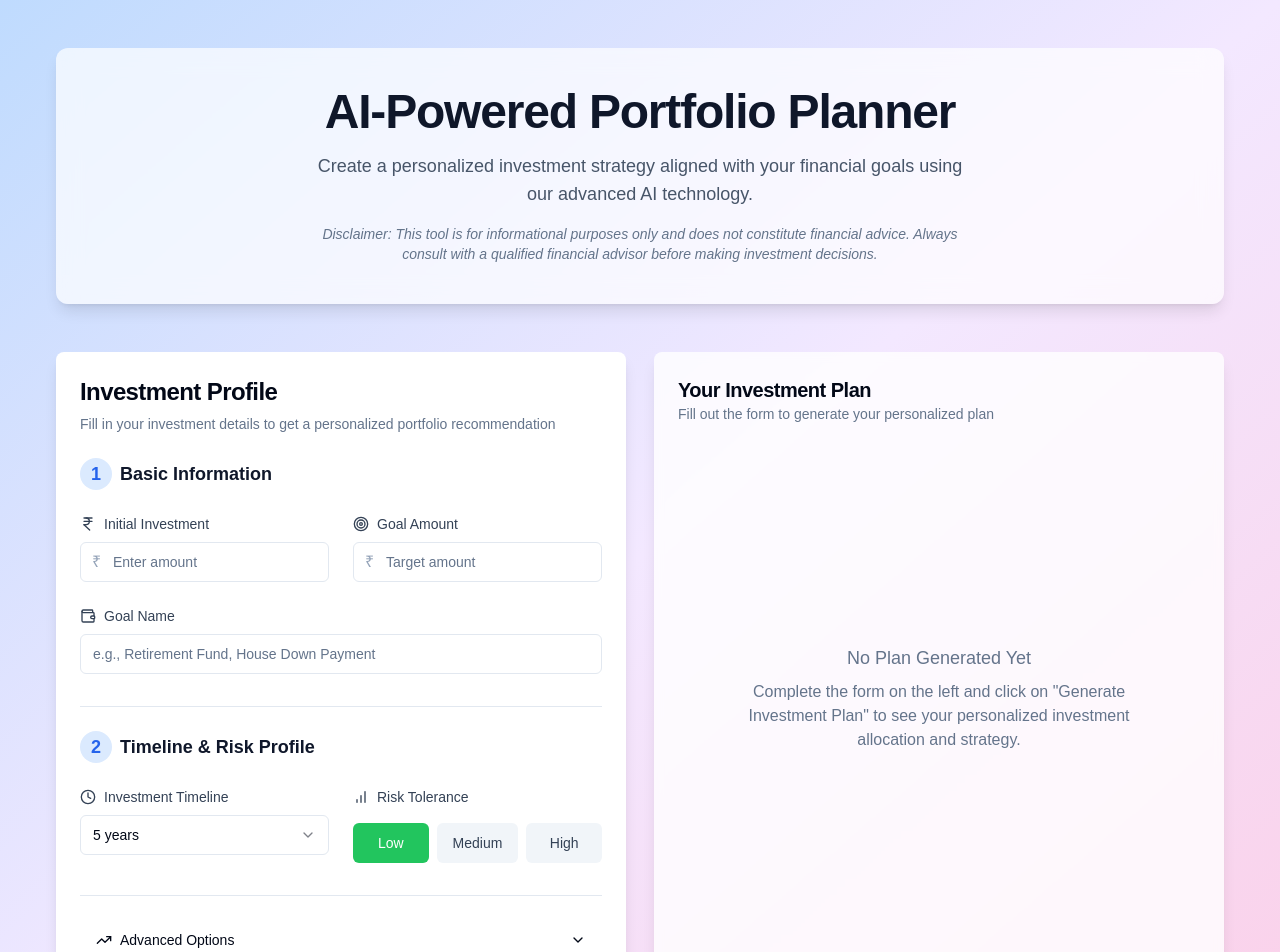
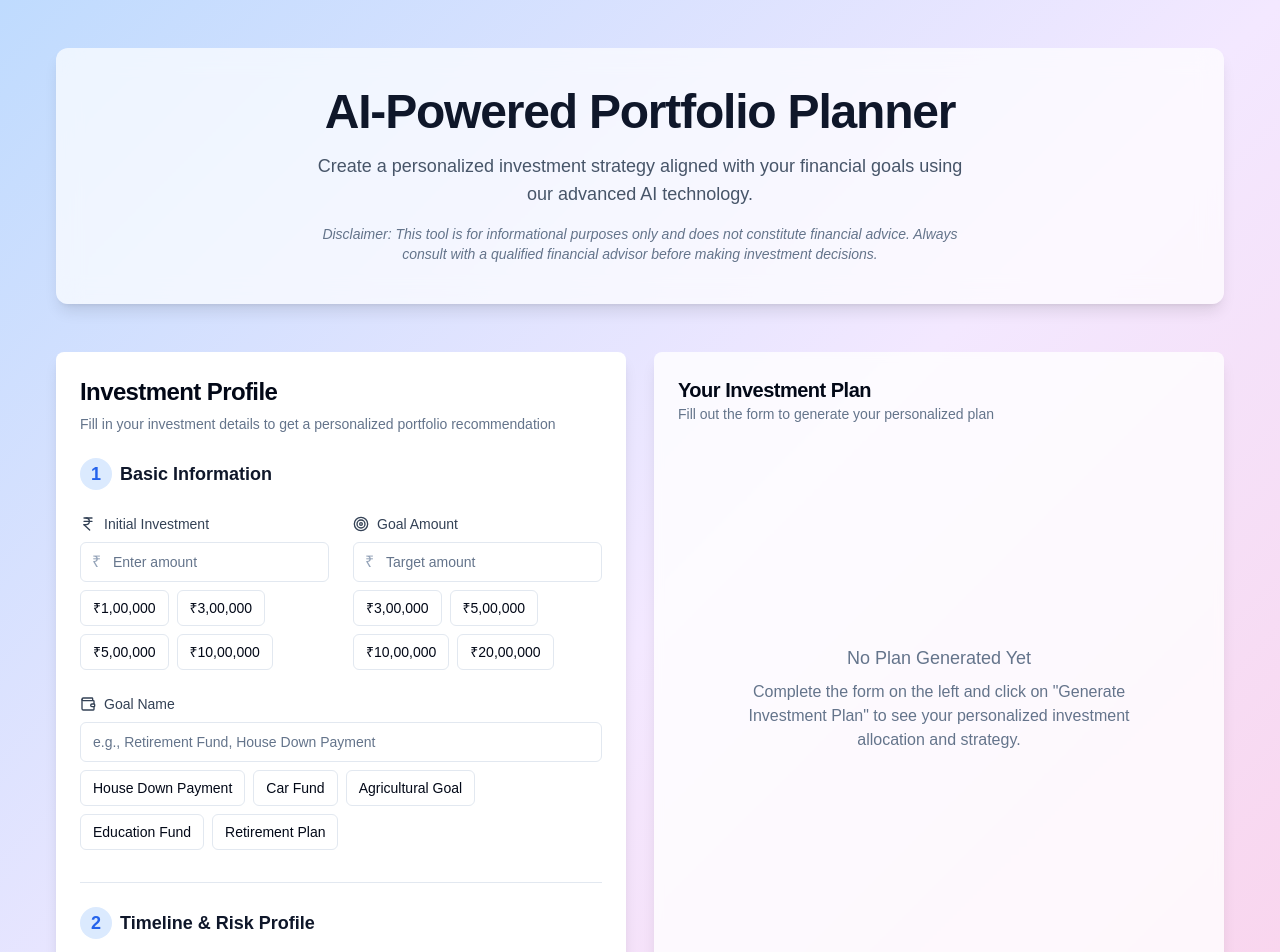
Before and after one commit to ayushmankoley/financetestapp, a Next.js app: page /planner in a window 1280 px wide. Shown: the top 952 px of the page. Built offline with nearby package versions, Linux system fonts and the light colour scheme.

Commit message:
UX improvements

```diff
--- a/pages/planner.tsx
+++ b/pages/planner.tsx
@@ -375,6 +375,48 @@ const PortfolioPlanner = () => {
                           />
                           <span className="absolute left-3 top-1/2 -translate-y-1/2 text-slate-400">₹</span>
                         </div>
+                        <div className="flex flex-wrap gap-2 mt-2">
+                          <Button
+                            type="button"
+                            variant="outline"
+                            size="sm"
+                            onClick={() => handleInputChange({
+                              target: { name: 'initialAmount', value: '100000' }
+                            })}
+                          >
+                            ₹1,00,000
+                          </Button>
+                          <Button
+                            type="button"
+                            variant="outline"
+                            size="sm"
+                            onClick={() => handleInputChange({
+                              target: { name: 'initialAmount', value: '300000' }
+                            })}
+                          >
+                            ₹3,00,000
+                          </Button>
+                          <Button
+                            type="button"
+                            variant="outline"
+                            size="sm"
+                            onClick={() => handleInputChange({
+                              target: { name: 'initialAmount', value: '500000' }
+                            })}
+                          >
+                            ₹5,00,000
+                          </Button>
+                          <Button
+                            type="button"
+                            variant="outline"
+                            size="sm"
+                            onClick={() => handleInputChange({
+                              target: { name: 'initialAmount', value: '1000000' }
+                            })}
+                          >
+                            ₹10,00,000
+                          </Button>
+                        </div>
                       </div>
 
                       <div className="space-y-2">
@@ -394,6 +436,48 @@ const PortfolioPlanner = () => {
                           />
                           <span className="absolute left-3 top-1/2 -translate-y-1/2 text-slate-400">₹</span>
                         </div>
+                        <div className="flex flex-wrap gap-2 mt-2">
+                          <Button
+                            type="button"
+                            variant="outline"
+                            size="sm"
+                            onClick={() => handleInputChange({
+                              target: { name: 'goalAmount', value: '300000' }
+                            })}
+                          >
+                            ₹3,00,000
+                          </Button>
+                          <Button
+                            type="button"
+                            variant="outline"
+                            size="sm"
+                            onClick={() => handleInputChange({
+                              target: { name: 'goalAmount', value: '500000' }
+                            })}
+                          >
+                            ₹5,00,000
+                          </Button>
+                          <Button
+                            type="button"
+                            variant="outline"
+                            size="sm"
+                            onClick={() => handleInputChange({
+                              target: { name: 'goalAmount', value: '1000000' }
+                            })}
+                          >
+                            ₹10,00,000
+                          </Button>
+                          <Button
+                            type="button"
+                            variant="outline"
+                            size="sm"
+                            onClick={() => handleInputChange({
+                              target: { name: 'goalAmount', value: '2000000' }
+                            })}
+                          >
+                            ₹20,00,000
+                          </Button>
+                        </div>
                       </div>
                     </div>
 
@@ -411,6 +495,58 @@ const PortfolioPlanner = () => {
                         required
                         className="w-full"
                       />
+                      <div className="flex flex-wrap gap-2 mt-2">
+                        <Button
+                          type="button"
+                          variant="outline"
+                          size="sm"
+                          onClick={() => handleInputChange({
+                            target: { name: 'goalName', value: 'House Down Payment' }
+                          })}
+                        >
+                          House Down Payment
+                        </Button>
+                        <Button
+                          type="button"
+                          variant="outline"
+                          size="sm"
+                          onClick={() => handleInputChange({
+                            target: { name: 'goalName', value: 'Car Fund' }
+                          })}
+                        >
+                          Car Fund
+                        </Button>
+                        <Button
+                          type="button"
+                          variant="outline"
+                          size="sm"
+                          onClick={() => handleInputChange({
+                            target: { name: 'goalName', value: 'Agricultural Goal' }
+                          })}
+                        >
+                          Agricultural Goal
+                        </Button>
+                        <Button
+                          type="button"
+                          variant="outline"
+                          size="sm"
+                          onClick={() => handleInputChange({
+                            target: { name: 'goalName', value: 'Education Fund' }
+                          })}
+                        >
+                          Education Fund
+                        </Button>
+                        <Button
+                          type="button"
+                          variant="outline"
+                          size="sm"
+                          onClick={() => handleInputChange({
+                            target: { name: 'goalName', value: 'Retirement Plan' }
+                          })}
+                        >
+                          Retirement Plan
+                        </Button>
+                      </div>
                     </div>
                   </div>
 
```
